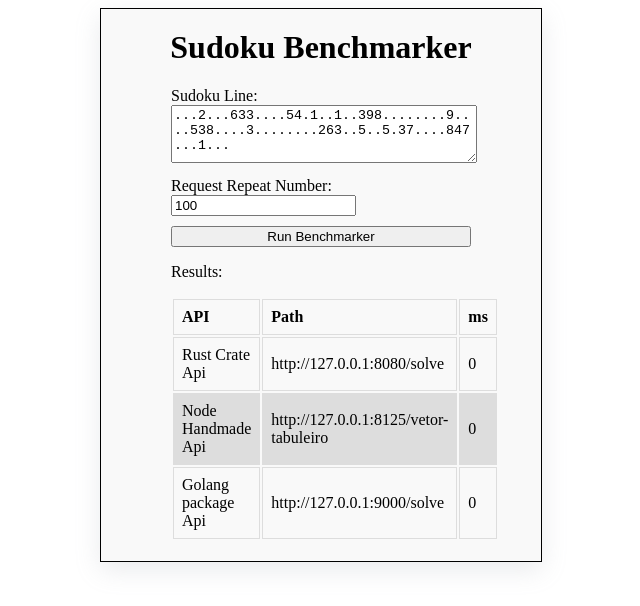
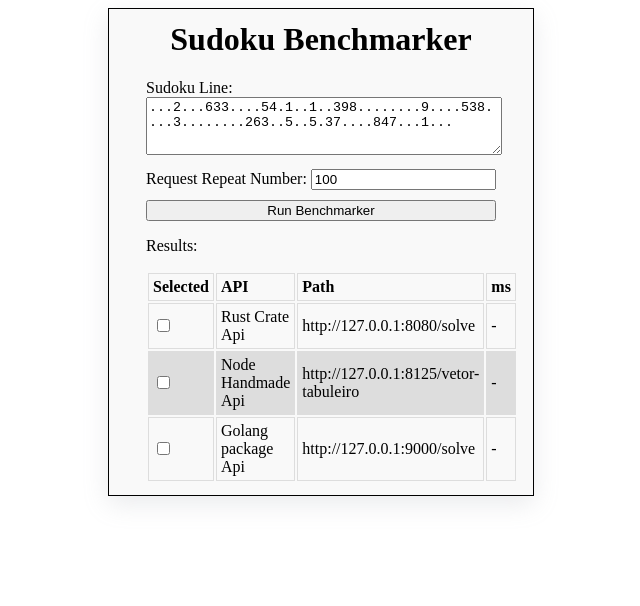
Before and after one commit to pliniocampinas/sudoku-solver-benchmarker, a website: page src/index.html in a window 1280 px wide. Both pictures are taken after a click on the button "Run Benchmarker". Shown: the whole page, without its empty margins (319-959 px from the left). Drawn offline with Linux system fonts and the light colour scheme; no server answers.

Commit message:
Run only selected apis

```diff
--- a/src/index.html
+++ b/src/index.html
@@ -13,7 +13,7 @@
 
   .app {
     margin: auto;
-    padding: 20px;
+    padding: 12px;
     width: 100%;
     max-width: 400px;
     box-shadow: rgba(149, 157, 165, 0.2) 0px 8px 24px;
@@ -25,7 +25,7 @@
   }
 
   .results {
-    width: 300px;
+    width: 350px;
   }
 
   .run-button {
@@ -40,7 +40,7 @@
   td, th {
     border: 1px solid #dddddd;
     text-align: left;
-    padding: 8px;
+    padding: 4px;
   }
 
   tr:nth-child(even) {
@@ -64,6 +64,7 @@
       <table id="results-table">
         <thead>
           <tr>
+            <th>Selected</th>
             <th>API</th>
             <th>Path</th>
             <th>ms</th>
@@ -118,6 +119,7 @@
   }
 
   const getResultRowHtml = ({label, name, basePath, msDuration}) => `
+    <td><input type="checkbox" api-name=${name} class="selected-api"></td>
     <td>${label}</td>
     <td>${basePath}</td>
     <td id=${name}-duration>${msDuration || "-"}</td>
@@ -138,7 +140,10 @@
 
   const runBenchmark = () => {
     console.log('Fetching...')
-    apis.forEach(async (api) => {
+    document.querySelectorAll('.selected-api:checked').forEach(async inputElement => {
+      const apiName = inputElement.getAttribute('api-name')
+      const api = apis.find(a => a.name === apiName)
+
       setResultTime(api, '-');
       const start = new Date().getTime();
 
@@ -146,7 +151,7 @@
       for (i = 0; i < getRepeatNumber(); ++i) {
         requests.push(fetchResult(api))
       }
-      // Run requests in parallel
+      // Run requests in 'parallel'
       await Promise.all(requests)
 
       const end = new Date().getTime();
```
